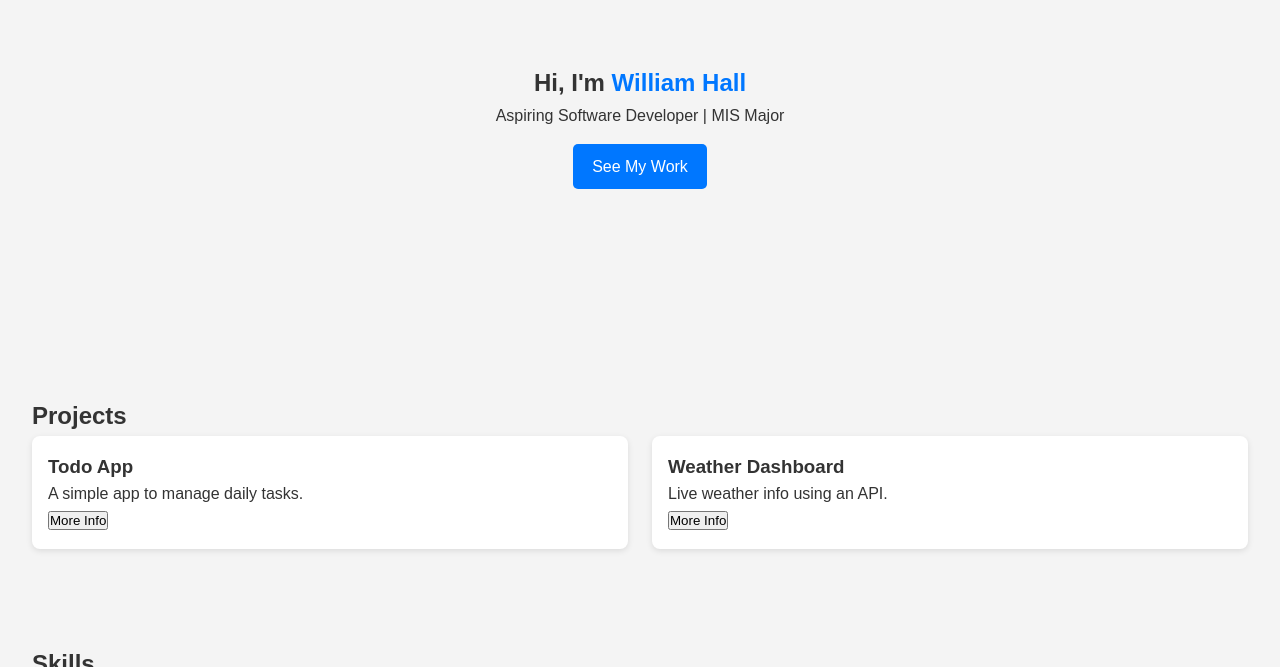
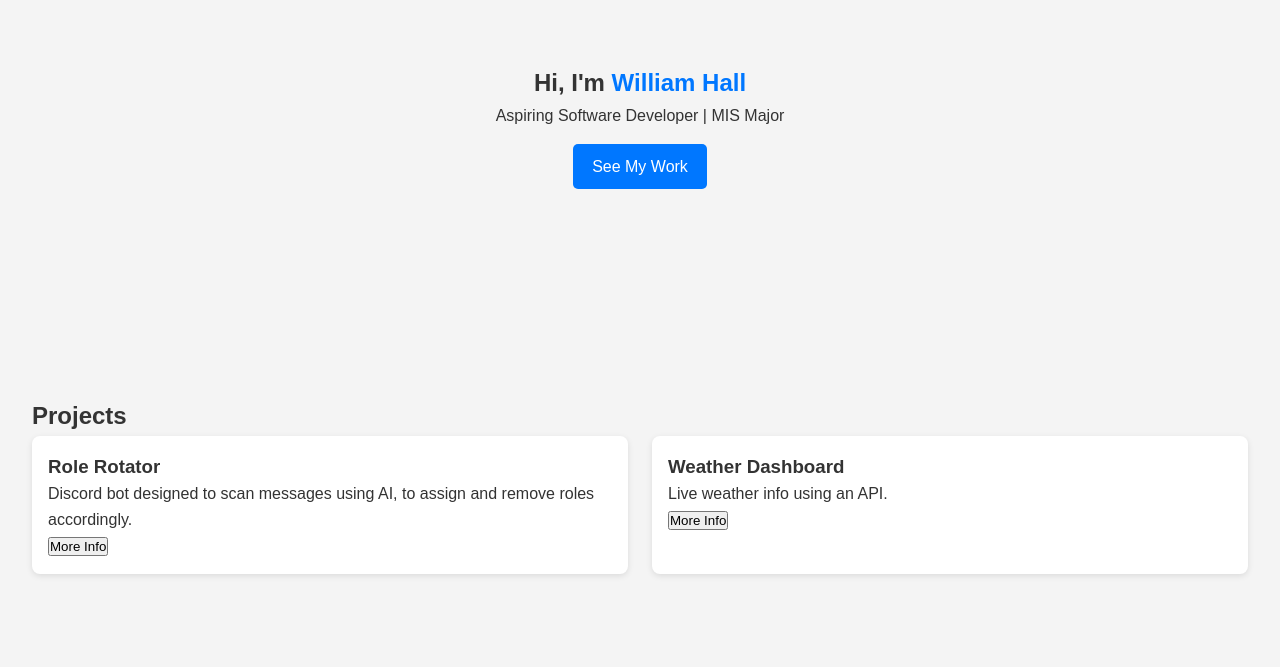
Before and after one commit to willcoded0/portfolio, a plain HTML site: page index.html in a window 1280 px wide. Shown: the part 70-737 px from the top of the page. Drawn offline with Linux system fonts and the light colour scheme.

Commit message:
Update index.html

```diff
--- a/index.html
+++ b/index.html
@@ -33,10 +33,10 @@
     <h2>Projects</h2>
     <div class="project-grid">
       <div class="project-card">
-        <h3>Todo App</h3>
-        <p>A simple app to manage daily tasks.</p>
+        <h3>Role Rotator</h3>
+        <p>Discord bot designed to scan messages using AI, to assign and remove roles accordingly.</p>
         <button class="expand-btn">More Info</button>
-        <div class="extra-info">Built with HTML, CSS, and JavaScript. Features add/delete and local storage.</div>
+        <div class="extra-info">Built with Python, leveraging OpenAI’s API for intelligent language processing and analysis, allowing for community organization and reducing manual moderation.</div>
       </div>
       <div class="project-card">
         <h3>Weather Dashboard</h3>
```
